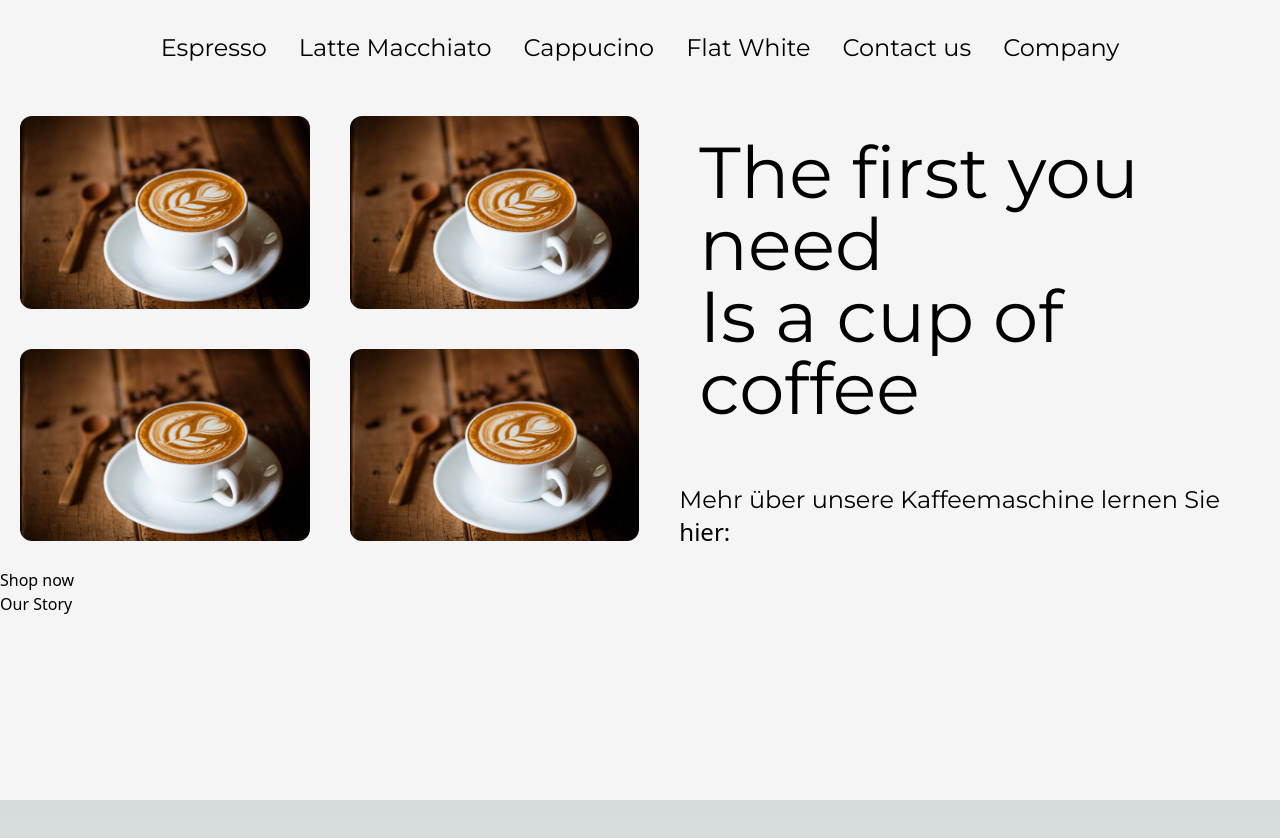
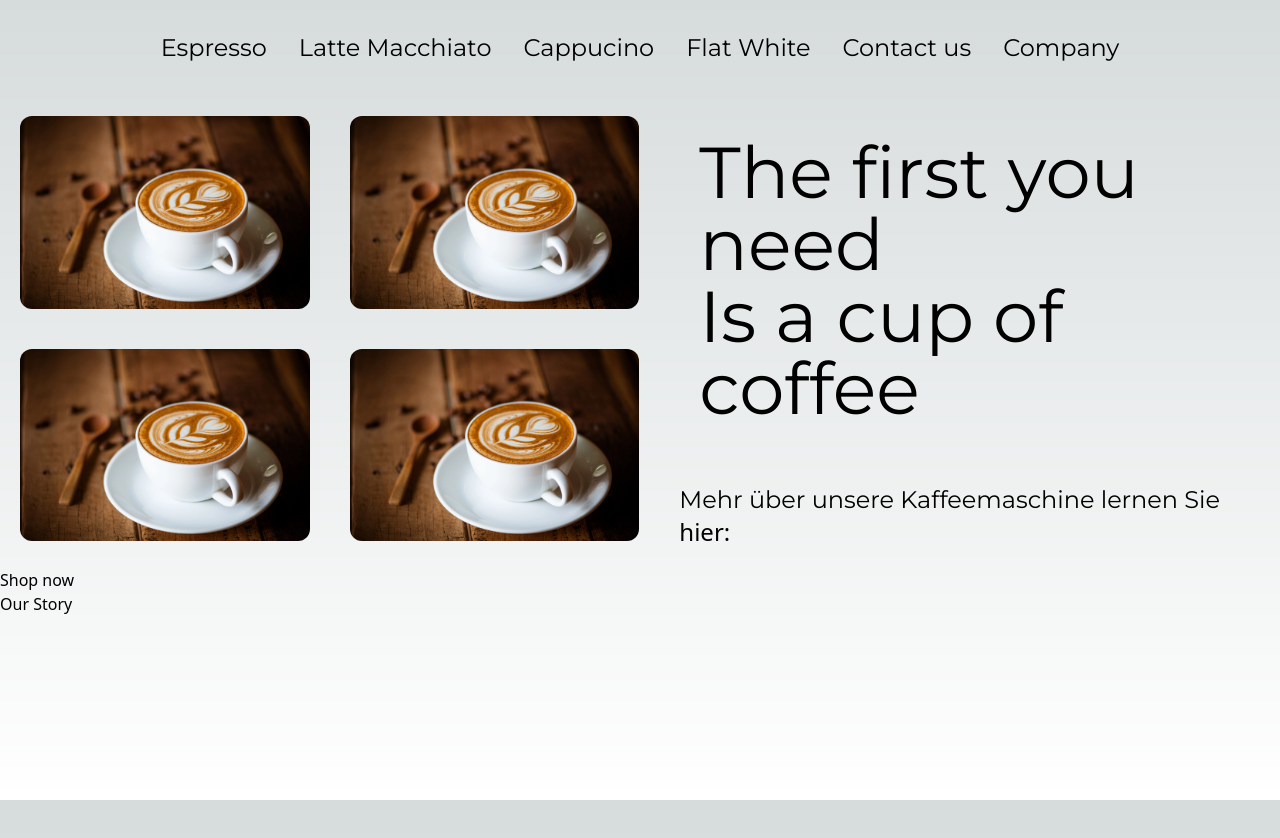
Before and after one commit to skollegger/kaffeemaschineWebsite, a Next.js app: page / in a window 1280 px wide. Shown: the top 838 px of the page. Built offline with nearby package versions, Linux system fonts and the light colour scheme.

Commit message:
new colors

```diff
--- a/tailwind.config.js
+++ b/tailwind.config.js
@@ -8,9 +8,10 @@ module.exports = {
   theme: {
     extend: {
       colors: {
-        bg_1: "#ece0d1",
-        bg_creme: "#f5f5f5",
-        bg_brown: "#D2B48",
+        bg_back: "#DCD7C9",
+        accrent: "#A27B5C",
+        bright_b: "#3F4E4F",
+        dark_b: "2C3639",
       },
       backgroundImage: {
         "gradient-radial": "radial-gradient(var(--tw-gradient-stops))",
```
